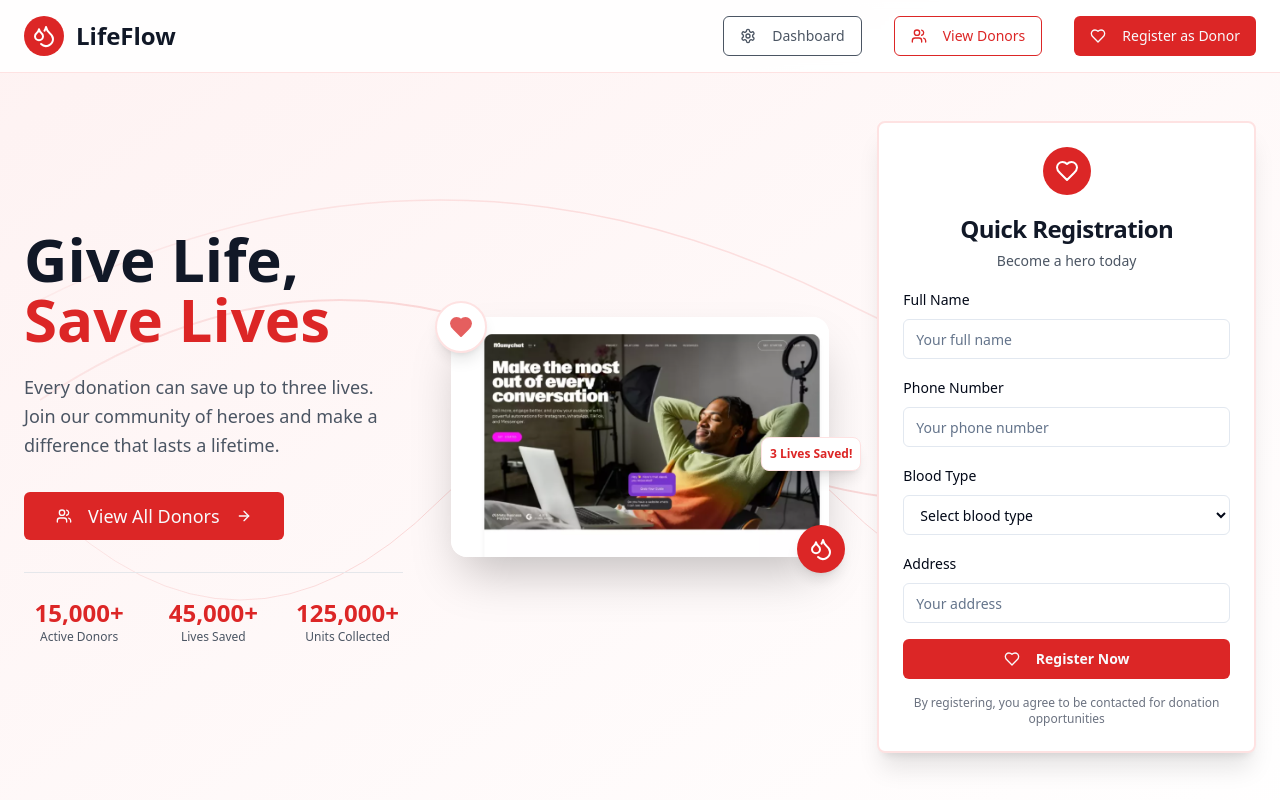
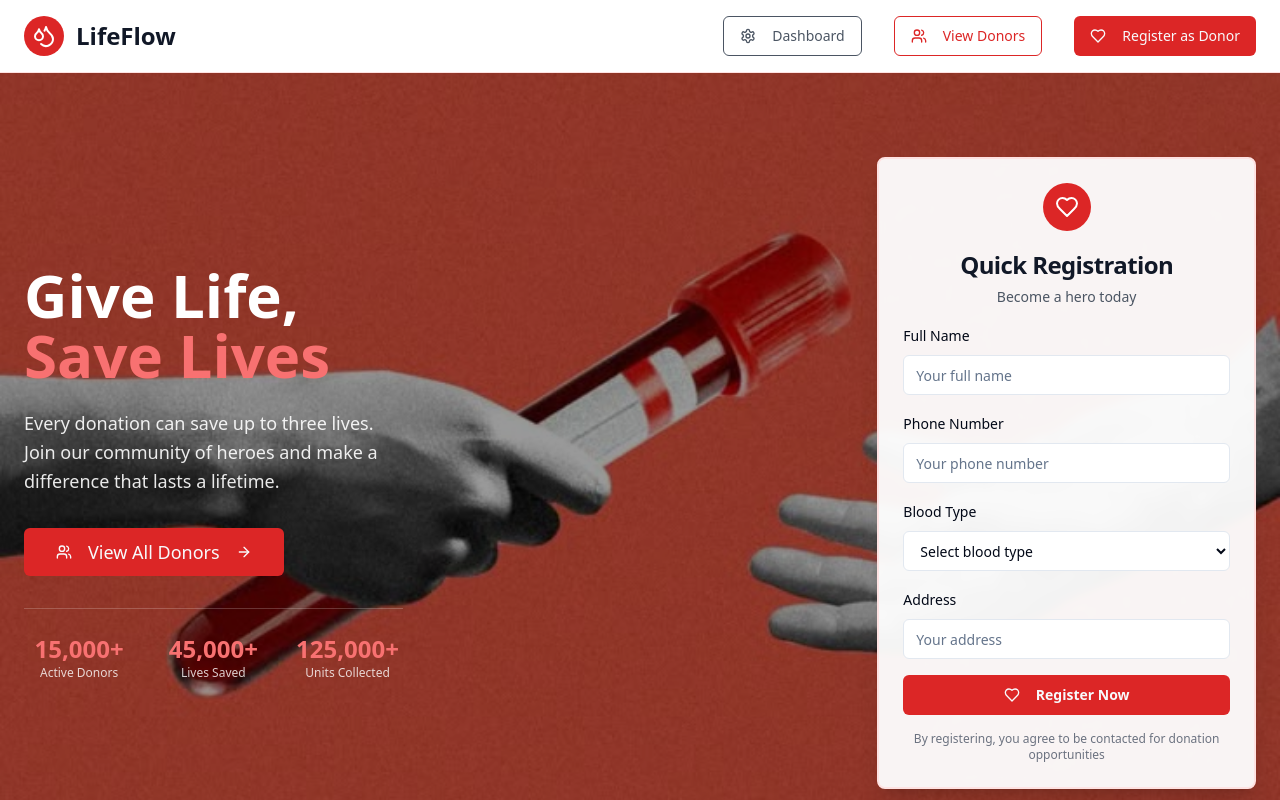
Before and after one commit to devrafid-code/vein-flow-connect, a React (Vite) app: page / in a window 1280 px wide. Shown: the top 800 px of the page. Built offline with nearby package versions, Linux system fonts and the light colour scheme.

Commit message:
Fix:
Make hero image full screen.

```diff
--- a/src/pages/Index.tsx
+++ b/src/pages/Index.tsx
@@ -87,47 +87,9 @@ const Index = () => {
   };
 
   return (
-    <div className="min-h-screen bg-gradient-to-br from-red-50 to-white flex flex-col">
-      {/* Animated Blood Vein Background */}
-      <div className="fixed inset-0 pointer-events-none overflow-hidden">
-        <svg className="absolute inset-0 w-full h-full" viewBox="0 0 1200 800">
-          <defs>
-            <linearGradient id="bloodGradient" x1="0%" y1="0%" x2="100%" y2="0%">
-              <stop offset="0%" stopColor="#dc2626" stopOpacity="0.1" />
-              <stop offset="50%" stopColor="#ef4444" stopOpacity="0.3" />
-              <stop offset="100%" stopColor="#dc2626" stopOpacity="0.1" />
-            </linearGradient>
-          </defs>
-
-          {/* Animated blood vein lines */}
-          <path
-            d="M0,400 Q300,200 600,400 T1200,400"
-            stroke="url(#bloodGradient)"
-            strokeWidth="2"
-            fill="none"
-            className="animate-pulse"
-          />
-          <path
-            d="M0,300 Q400,100 800,300 T1200,300"
-            stroke="url(#bloodGradient)"
-            strokeWidth="1.5"
-            fill="none"
-            className="animate-pulse"
-            style={{ animationDelay: '0.5s' }}
-          />
-          <path
-            d="M0,500 Q200,700 400,500 T800,500 T1200,500"
-            stroke="url(#bloodGradient)"
-            strokeWidth="1"
-            fill="none"
-            className="animate-pulse"
-            style={{ animationDelay: '1s' }}
-          />
-        </svg>
-      </div>
-
+    <div className="min-h-screen relative">
       {/* Navigation */}
-      <nav className="relative z-10 bg-white/90 backdrop-blur-sm border-b border-red-100">
+      <nav className="relative z-20 bg-white/90 backdrop-blur-sm border-b border-red-100">
         <div className="container mx-auto px-6 py-4">
           <div className="flex items-center justify-between">
             <div className="flex items-center space-x-3">
@@ -166,20 +128,28 @@ const Index = () => {
         </div>
       </nav>
 
-      {/* Main Content */}
-      <main className="flex-1">
-        {/* Hero Section */}
-        <section className="relative z-10 container mx-auto px-6 py-12 min-h-[80vh] flex items-center">
+      {/* Full Screen Hero Section */}
+      <section
+        className="relative min-h-screen bg-cover bg-center bg-no-repeat flex items-center"
+        style={{
+          backgroundImage: `url('/lovable-uploads/c4530eba-7ea7-4705-96b9-c43b27d2c9d5.png')`
+        }}
+      >
+        {/* Overlay for better text readability */}
+        <div className="absolute inset-0 bg-black/40"></div>
+
+        {/* Content Container */}
+        <div className="relative z-10 container mx-auto px-6">
           <div className="grid lg:grid-cols-3 gap-12 items-center w-full">
 
             {/* Left Column - Hero Text */}
             <div className="space-y-8">
               <div className="space-y-6">
-                <h1 className="text-4xl lg:text-6xl font-bold text-gray-900 leading-tight">
+                <h1 className="text-4xl lg:text-6xl font-bold text-white leading-tight">
                   Give Life,
-                  <span className="text-red-600 block">Save Lives</span>
+                  <span className="text-red-400 block">Save Lives</span>
                 </h1>
-                <p className="text-lg text-gray-600 leading-relaxed">
+                <p className="text-lg text-white/90 leading-relaxed">
                   Every donation can save up to three lives. Join our community of heroes
                   and make a difference that lasts a lifetime.
                 </p>
@@ -198,49 +168,28 @@ const Index = () => {
               </div>
 
               {/* Quick Stats */}
-              <div className="grid grid-cols-3 gap-6 pt-6 border-t border-gray-200">
+              <div className="grid grid-cols-3 gap-6 pt-6 border-t border-white/20">
                 <div className="text-center">
-                  <div className="text-2xl font-bold text-red-600">{donorCount.toLocaleString()}+</div>
-                  <div className="text-xs text-gray-600">Active Donors</div>
+                  <div className="text-2xl font-bold text-red-400">{donorCount.toLocaleString()}+</div>
+                  <div className="text-xs text-white/80">Active Donors</div>
                 </div>
                 <div className="text-center">
-                  <div className="text-2xl font-bold text-red-600">{livesCount.toLocaleString()}+</div>
-                  <div className="text-xs text-gray-600">Lives Saved</div>
+                  <div className="text-2xl font-bold text-red-400">{livesCount.toLocaleString()}+</div>
+                  <div className="text-xs text-white/80">Lives Saved</div>
                 </div>
                 <div className="text-center">
-                  <div className="text-2xl font-bold text-red-600">{unitsCount.toLocaleString()}+</div>
-                  <div className="text-xs text-gray-600">Units Collected</div>
+                  <div className="text-2xl font-bold text-red-400">{unitsCount.toLocaleString()}+</div>
+                  <div className="text-xs text-white/80">Units Collected</div>
                 </div>
               </div>
             </div>
 
-            {/* Middle Column - Happy Blood Donor Image */}
-            <div className="relative flex justify-center">
-              <div className="relative">
-                <img
-                  src="/lovable-uploads/999f8890-845a-441f-9972-c97627361e1c.png"
-                  alt="Happy blood donor"
-                  className="w-full max-w-md h-auto rounded-2xl shadow-2xl"
-                />
-
-                {/* Floating badges */}
-                <div className="absolute -top-4 -left-4 bg-white rounded-full p-3 shadow-lg border-2 border-red-100">
-                  <Heart className="h-6 w-6 text-red-600 animate-pulse" fill="currentColor" />
-                </div>
-
-                <div className="absolute -bottom-4 -right-4 bg-red-600 text-white rounded-full p-3 shadow-lg">
-                  <Droplets className="h-6 w-6" />
-                </div>
-
-                <div className="absolute top-1/2 -right-8 bg-white rounded-lg p-2 shadow-lg border border-red-100">
-                  <div className="text-xs font-semibold text-red-600">3 Lives Saved!</div>
-                </div>
-              </div>
-            </div>
+            {/* Middle Column - Space for visual balance */}
+            <div className="hidden lg:block"></div>
 
             {/* Right Column - Registration Form */}
             <div className="w-full">
-              <Card className="border-2 border-red-100 shadow-xl">
+              <Card className="border-2 border-red-100 shadow-xl bg-white/95 backdrop-blur-sm">
                 <CardHeader className="text-center pb-4">
                   <div className="bg-red-600 rounded-full w-12 h-12 mx-auto mb-3 flex items-center justify-center">
                     <Heart className="h-6 w-6 text-white" />
@@ -320,11 +269,11 @@ const Index = () => {
               </Card>
             </div>
           </div>
-        </section>
-      </main>
+        </div>
+      </section>
 
       {/* Footer */}
-      <footer className="relative z-10 bg-white/90 backdrop-blur-sm border-t border-red-100 mt-auto">
+      <footer className="relative z-10 bg-white/90 backdrop-blur-sm border-t border-red-100">
         <div className="container mx-auto px-6 py-8">
           <div className="text-center">
             <p className="text-sm text-gray-600">
```
Also changed, not shown: public/lovable-uploads/c4530eba-7ea7-4705-96b9-c43b27d2c9d5.png (added).
